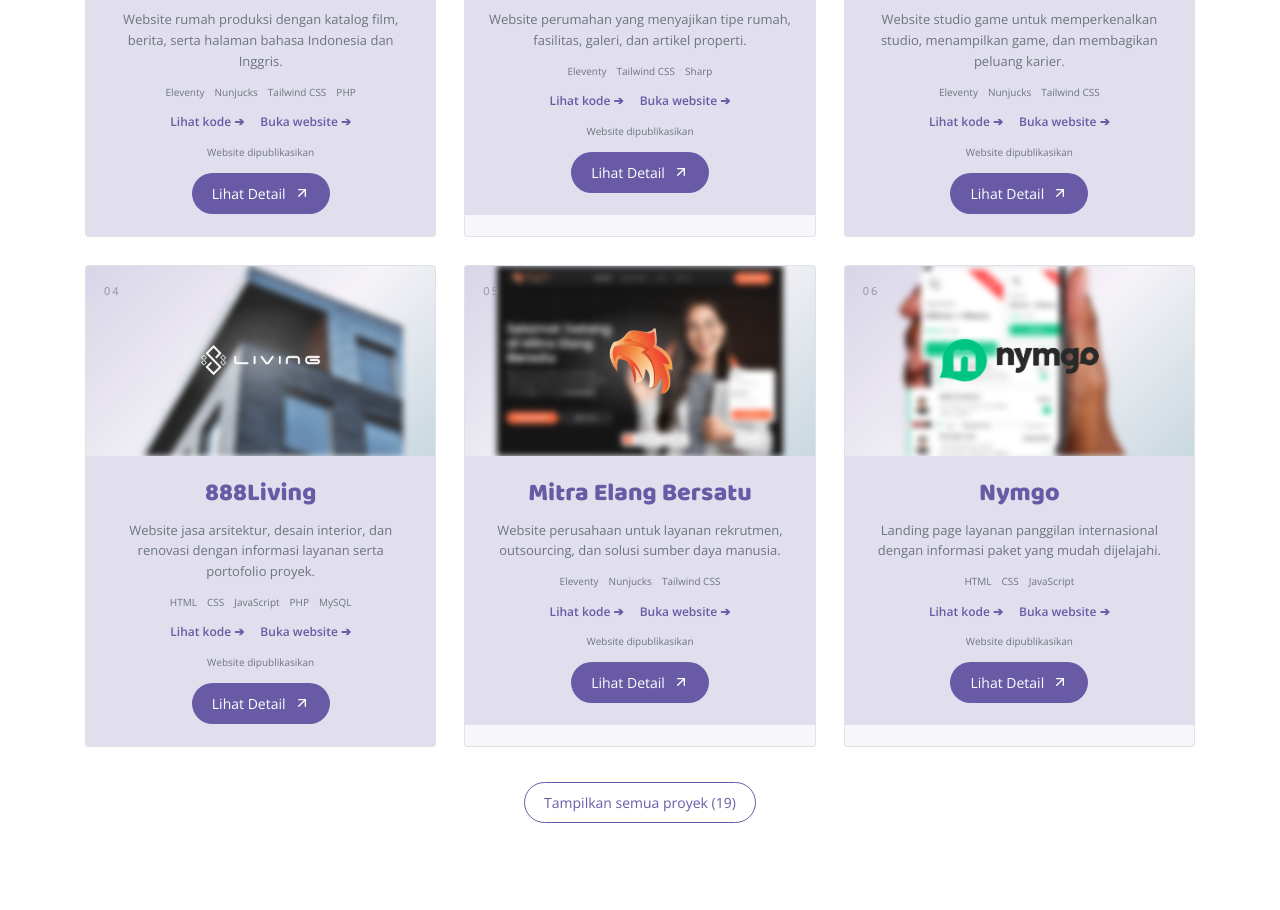
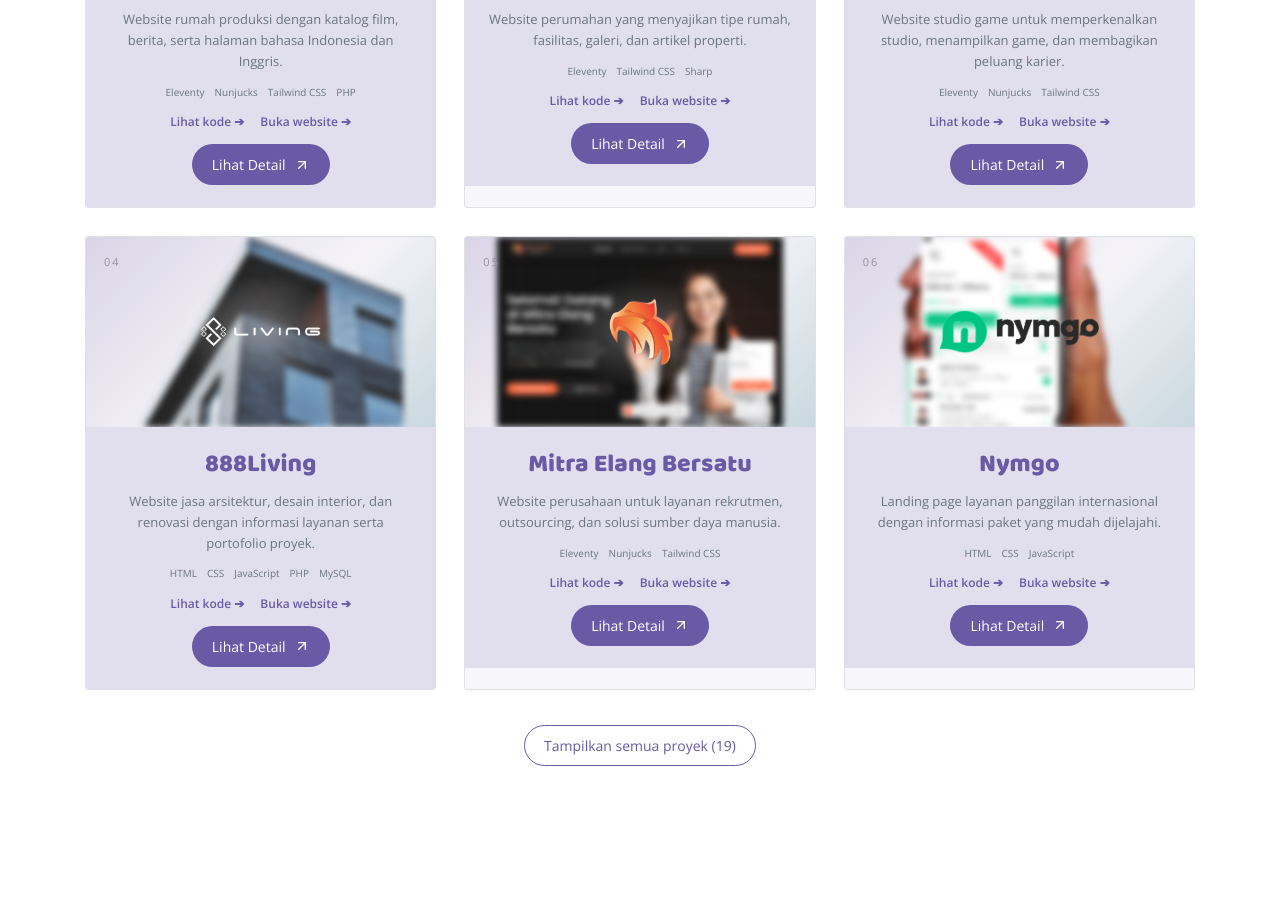
Before and after one commit to bagus-mahmudie/my-portfolio, a Next.js app: page / in a window 1280 px wide. Shown: the part 2420-3330 px from the top of the page. Built offline with nearby package versions, Linux system fonts and the light colour scheme; no server answers.

Commit message:
Remove published and local app status labels from project cards

```diff
--- a/src/app/page.tsx
+++ b/src/app/page.tsx
@@ -378,13 +378,7 @@
                       </a>
                     )}
                   </div>
-                  <small>
-                    {item.requiresLogin
-                      ? t.projects.login
-                      : item.website
-                        ? t.projects.hosted
-                        : t.projects.local}
-                  </small>
+                  {item.requiresLogin && <small>{t.projects.login}</small>}
                   {(item.link.endsWith("/uwais-pictures") || item.link.endsWith("/grand-ontama") || item.link.endsWith("/eggine-studio") || item.link.endsWith("/888living") || item.link.endsWith("/mitra-elang-bersatu") || item.link.endsWith("/nymgo") || item.link.endsWith("/grand-ontama-dashboard") || item.link.endsWith("/drubbix") || item.link.endsWith("/pt-sentral-layanan-prima")) && (
                     <Link className="button button-primary" href={item.link.endsWith("/pt-sentral-layanan-prima") ? "/projects/pt-sentral-layanan-prima" : item.link.endsWith("/drubbix") ? "/projects/drubbix" : item.link.endsWith("/grand-ontama-dashboard") ? "/projects/grand-ontama-dashboard" : item.link.endsWith("/nymgo") ? "/projects/nymgo" : item.link.endsWith("/mitra-elang-bersatu") ? "/projects/mitra-elang-bersatu" : item.link.endsWith("/888living") ? "/projects/888living" : item.link.endsWith("/eggine-studio") ? "/projects/eggine-studio" : item.link.endsWith("/grand-ontama") ? "/projects/grand-ontama" : "/projects/uwais-pictures"} aria-label={lang === "id" ? `Lihat detail ${item.title}` : `View ${item.title} details`}>
                       {lang === "id" ? "Lihat Detail" : "View Details"}
```
